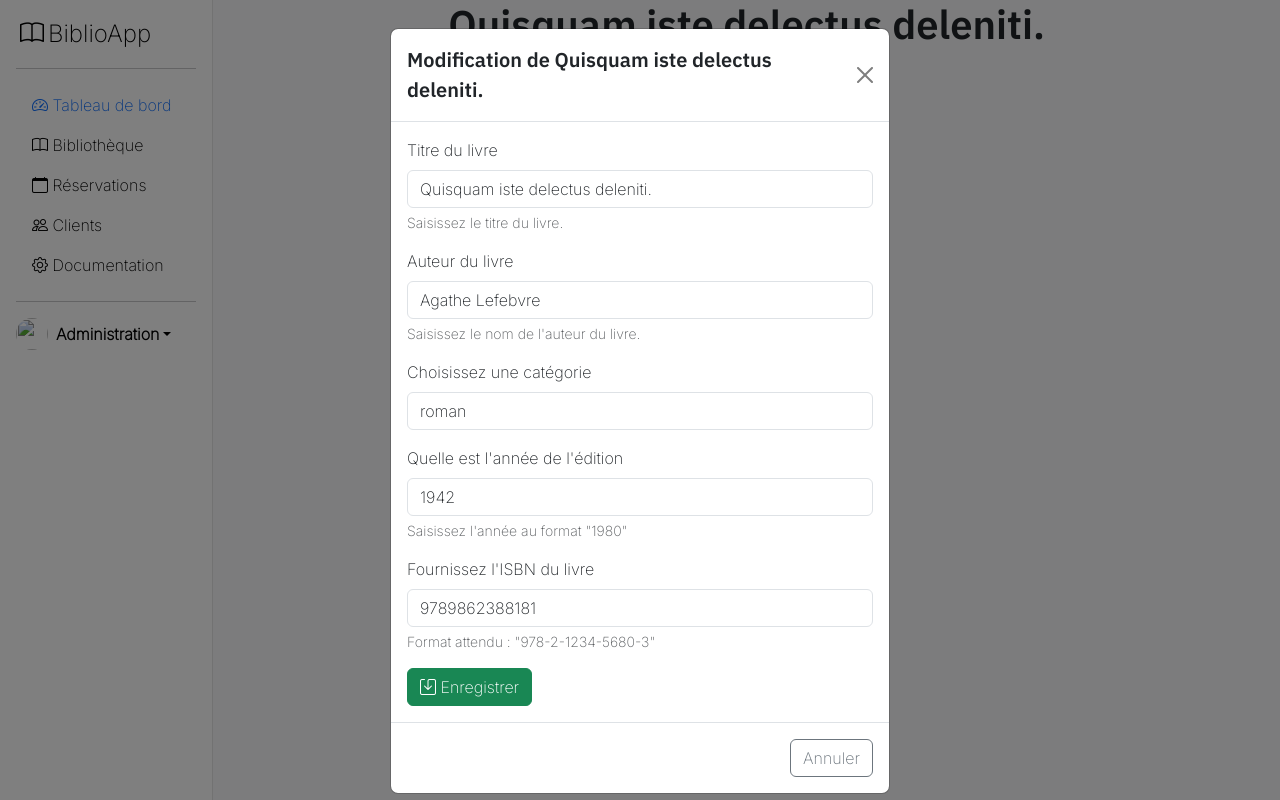
After one commit to Jensone/biblioapp-sept-2023, a PHP site: page /book.php?slug=ut-dicta-officia-nemo-voluptatem in a window 1280 px wide, after a click on "Modifier". The commit adds this page. Run offline with PHP 8.4, Linux system fonts and the light colour scheme; data comes from the database, SQL or seed files in the repository; some libraries are stand-ins or nearby versions.

Commit message:
📝 chore(book.php): add book.php file to handle individual book page 📝 chore(Book.php): add getOneBook() method to retrieve a single book by slug 📝 chore(Book.php): add deleteBook() method to delete a book 📝 chore(_books-card.html.php): update link to individual book page to use book.php with slug parameter 📝 chore(header.html.php): remove commented out code and fix formatting

```diff
--- /dev/null
+++ b/book.php
@@ -0,0 +1,98 @@
+<?php
+
+require 'classes/Book.php';
+
+require 'templates/header.html.php';
+
+/**
+ * Page d'un livre seul
+ */
+
+$book = Book::getOneBook($_GET['slug']);
+
+if (isset($_POST['delete']) || isset($_POST['edit'])) {
+    if ($_POST['delete']){
+        var_dump($_POST);
+    } else if ($_POST['edit']){
+        var_dump($_POST);
+    }
+}
+
+?>
+<h1 class="text-center">
+    <?= $book['title']; ?>
+</h1>
+
+<div class="justify-content-center d-flex gap-3">
+    <button type="button" class="btn btn-outline-dark text-center" data-bs-toggle="modal" data-bs-target="#editBook">
+        Modifier
+    </button>
+    <form method="post">
+        <input name="id" type="number" value="<?= $book['id']; ?>" hidden>
+        <input name="delete" type="submit" class="btn btn-danger" value="Supprimer">
+    </form>
+</div>
+
+<!-- Modal, TODO: Sécuriser le formulaire et ses données-->
+<div class="modal fade" id="editBook" tabindex="-1" aria-labelledby="exampleModalLabel" aria-hidden="true">
+    <div class="modal-dialog">
+        <div class="modal-content">
+            <div class="modal-header">
+                <h1 class="modal-title fs-5" id="exampleModalLabel">
+                    Modification de <?= $book['title']; ?>
+                </h1>
+                <button type="button" class="btn-close" data-bs-dismiss="modal" aria-label="Close"></button>
+            </div>
+            <div class="modal-body">
+                <form method="post">
+                    <input name="id" type="number" value="<?= $book['id']; ?>" hidden>
+                    <div class="mb-3">
+                        <label for="title" class="form-label">Titre du livre</label>
+                        <input required name="title" type="text" class="form-control" id="title" aria-describedby="titleHelp" value="<?= $book['title']; ?>">
+                        <div id="titleHelp" class="form-text">Saisissez le titre du livre.</div>
+                    </div> <!-- Fini -->
+                    <div class="mb-3">
+                        <label for="author" class="form-label">Auteur du livre</label>
+                        <input required name="author" type="text" class="form-control" id="author" aria-describedby="authorHelp" value="<?= $book['author']; ?>">
+                        <div id="authorHelp" class="form-text">Saisissez le nom de l'auteur du livre.</div>
+                    </div> <!-- Fini -->
+                    <div class="mb-3">
+                        <label for="title" class="form-label">Choisissez une catégorie</label>
+                        <input name="category" list="listCategory" class="form-control" id="category" value="<?= $book['category']; ?>">
+                        <datalist id="listCategory">
+                            <option value="roman">Roman</option>
+                            <option value="théâtre">Théâtre</option>
+                            <option value="biographie">Biographie</option>
+                            <option value="poésie">Poésie</option>
+                            <option value="essai">Essai</option>
+                        </datalist>
+                    </div> <!-- Fini -->
+                    <div class="mb-3">
+                        <label for="year" class="form-label">Quelle est l'année de l'édition</label>
+                        <input required name="year" type="text" class="form-control" id="year" aria-describedby="yearHelp" value="<?= $book['year']; ?>">
+                        <div id="yearHelp" class="form-text">Saisissez l'année au format "1980"</div>
+                    </div> <!-- Fini -->
+                    <div class="mb-3">
+                        <label for="isbn" class="form-label">Fournissez l'ISBN du livre</label>
+                        <input required name="isbn" type="text" class="form-control" id="isbn" aria-describedby="isbnHelp" value="<?= $book['isbn']; ?>">
+                        <div id="isbnHelp" class="form-text">Format attendu : "978-2-1234-5680-3"</div>
+                    </div> <!-- Fini -->
+
+                    <button name="edit" type="submit" class="btn btn-success">
+                        <i class="bi bi-save"></i>
+                        Enregistrer
+                    </button>
+                </form>
+            </div>
+            <div class="modal-footer">
+                <button type="button" class="btn btn-outline-secondary" data-bs-dismiss="modal">Annuler</button>
+            </div>
+        </div>
+    </div>
+</div>
+
+
+
+<?php
+
+require 'templates/footer.html.php';
--- a/classes/Book.php
+++ b/classes/Book.php
@@ -216,7 +216,26 @@ class Book
 
         // On retourne les livres
         return $books;
-    }
+    } // Fini
+
+    // Méthode static pour récupérer un seul livre
+    public static function getOneBook($slug): array
+    {
+        // On récupère la connexion à la base de données
+        $db = Connect::connect();
+
+        // Requête SQL pour récupérer un livre et la préparée
+        $query = $db->prepare("SELECT * FROM book WHERE slug = :slug");
+
+        // On lie le slug aux paramètres de la requête SQL
+        $query->bindValue(':slug', $slug, PDO::PARAM_STR);
+
+        // On exécute la requête SQL
+        $query->execute();
+
+        // On récupère le livre et on le retourne
+        return $query->fetch(PDO::FETCH_ASSOC);
+    } // Fini
 
     // Méthode pour ajouter un livre
     public static function addBook($obj): void
@@ -243,5 +262,17 @@ class Book
 
         // On redirige vers la page des livres
         header('Location: books.php');
-    }
+    } // Fini
+
+    // Méthode pour supprimer un livre
+    public static function deleteBook(): void
+    {
+        $db = Connect::connect();
+        $query = $db->prepare("DELETE FROM book WHERE id = :id");
+        $query->bindValue(':id', $_POST['id'], PDO::PARAM_INT);
+        $query->execute();
+
+        header('Location: books.php');
+    } // Fini
+
 }
--- a/templates/_partials/_books-card.html.php
+++ b/templates/_partials/_books-card.html.php
@@ -18,7 +18,7 @@ foreach (Book::getBooks() as $book) { ?>
             <p class="card-text">
                 <?= substr($book['description'], 0, 110) ;?>...
             </p>
-            <a href="/<?= $book['slug'] ;?>.php" class="btn btn-sm btn-outline-light">Voir</a>
+            <a href="/book.php?slug=<?= $book['slug'] ;?>" class="btn btn-sm btn-outline-light">Voir</a>
             <a href="#" class="btn btn-sm btn-success">Réserver</a>
         </div>
     </div>
--- a/templates/header.html.php
+++ b/templates/header.html.php
@@ -70,4 +70,3 @@
             </div>
         </aside>
         <main class="col-md-10 col-sm-12 offset-md-2 offset-sm-0 mb-4">
-            <!-- <?= $content ?> -->
```
Also changed, not shown: templates/book.html.php (deleted, +0 -9 lines).
